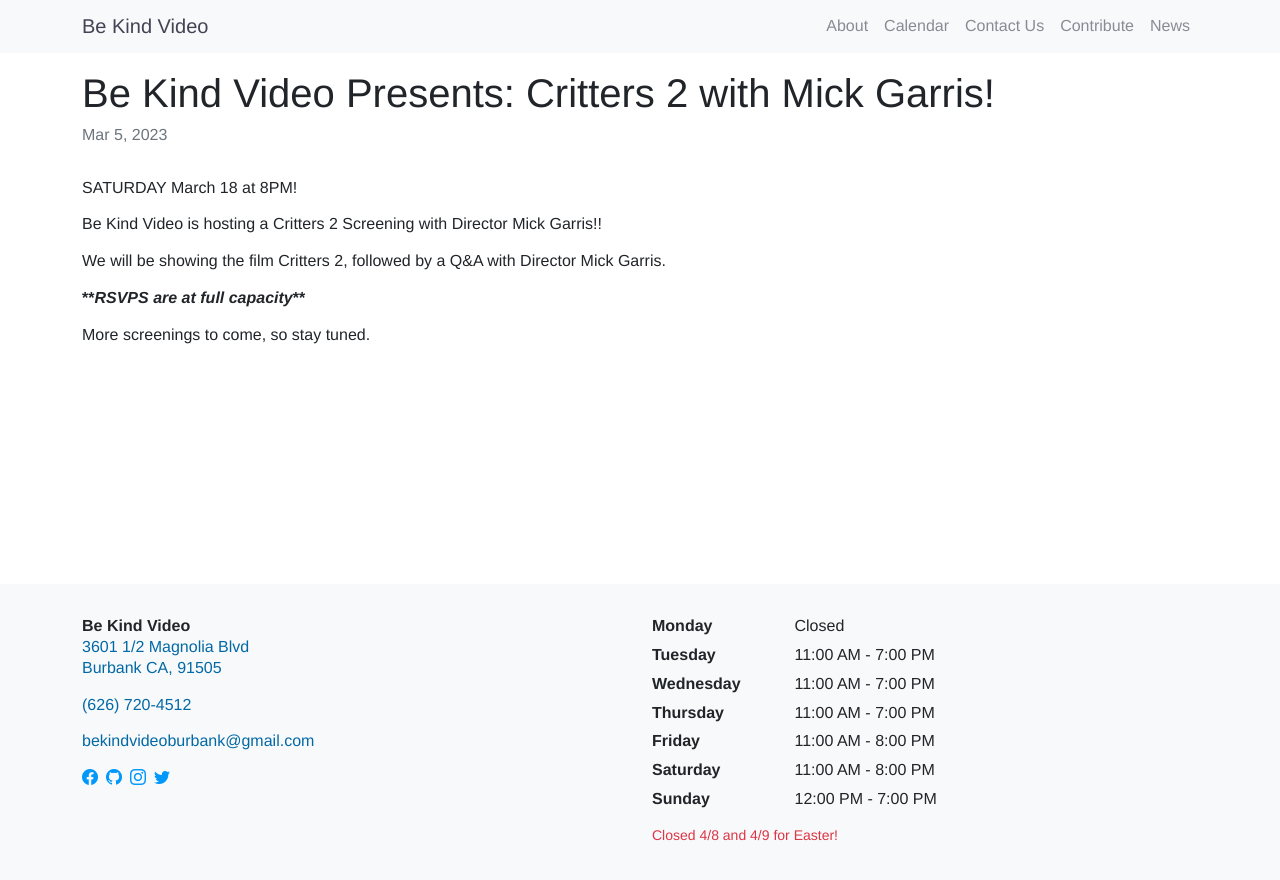
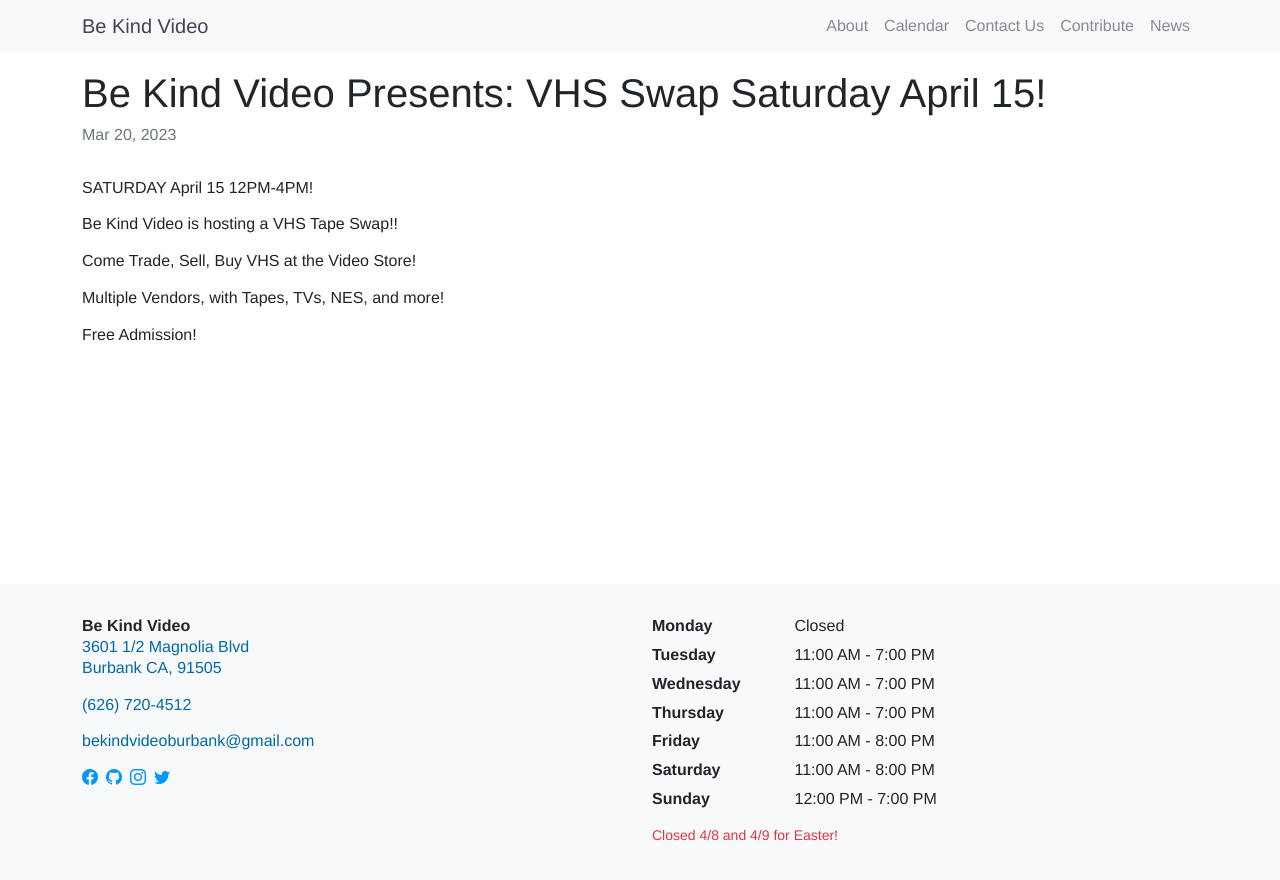
Before and after one commit to arenoir/be-kind-video, a Jekyll site: the page built from _posts/2022-10-16-welcome-to-jekyll.markdown, in a window 1280 px wide. Shown: the top 880 px of the page. Built offline with Jekyll 4.4.1, drawn with Linux system fonts in a browser that asks for light colours.

Commit message:
Update 2022-10-16-welcome-to-jekyll.markdown
Added Tape Swap info.

```diff
--- a/_posts/2022-10-16-welcome-to-jekyll.markdown
+++ b/_posts/2022-10-16-welcome-to-jekyll.markdown
@@ -1,15 +1,15 @@
 ---
 layout: post
-title:  "Be Kind Video Presents: Critters 2 with Mick Garris!"
-date:   2023-3-5 13:21:08 -0700
+title:  "Be Kind Video Presents: VHS Swap Saturday April 15!"
+date:   2023-3-20 13:21:08 -0700
 categories: jekyll update
 ---
-SATURDAY March 18 at 8PM!
+SATURDAY April 15 12PM-4PM!
 
-Be Kind Video is hosting a Critters 2 Screening with Director Mick Garris!!
+Be Kind Video is hosting a VHS Tape Swap!!
 
-We will be showing the film Critters 2, followed by a Q&A with Director Mick Garris.
+Come Trade, Sell, Buy VHS at the Video Store!
 
-*********RSVPS are at full capacity*********
+Multiple Vendors, with Tapes, TVs, NES, and more!
 
-More screenings to come, so stay tuned.
+Free Admission!
```
